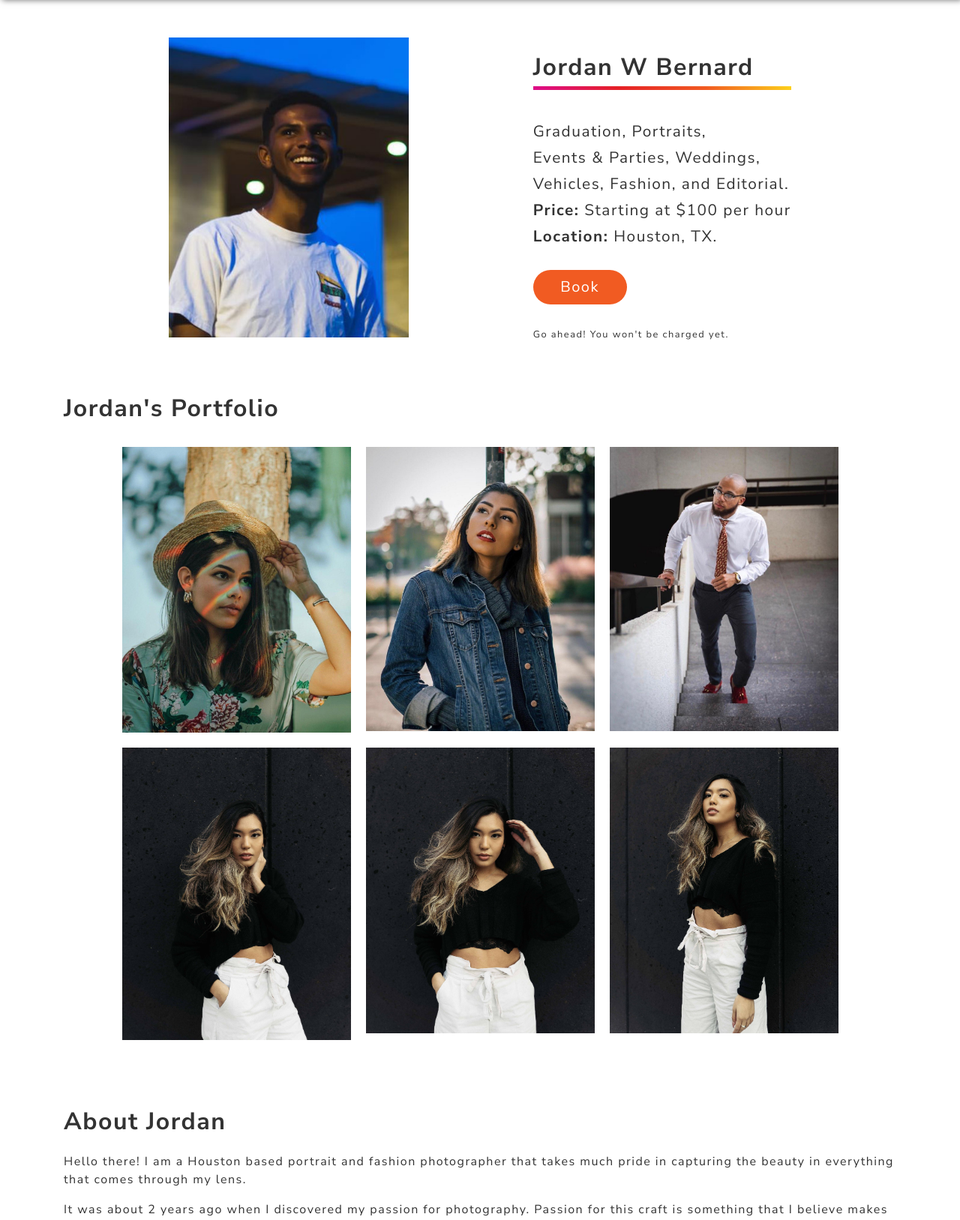
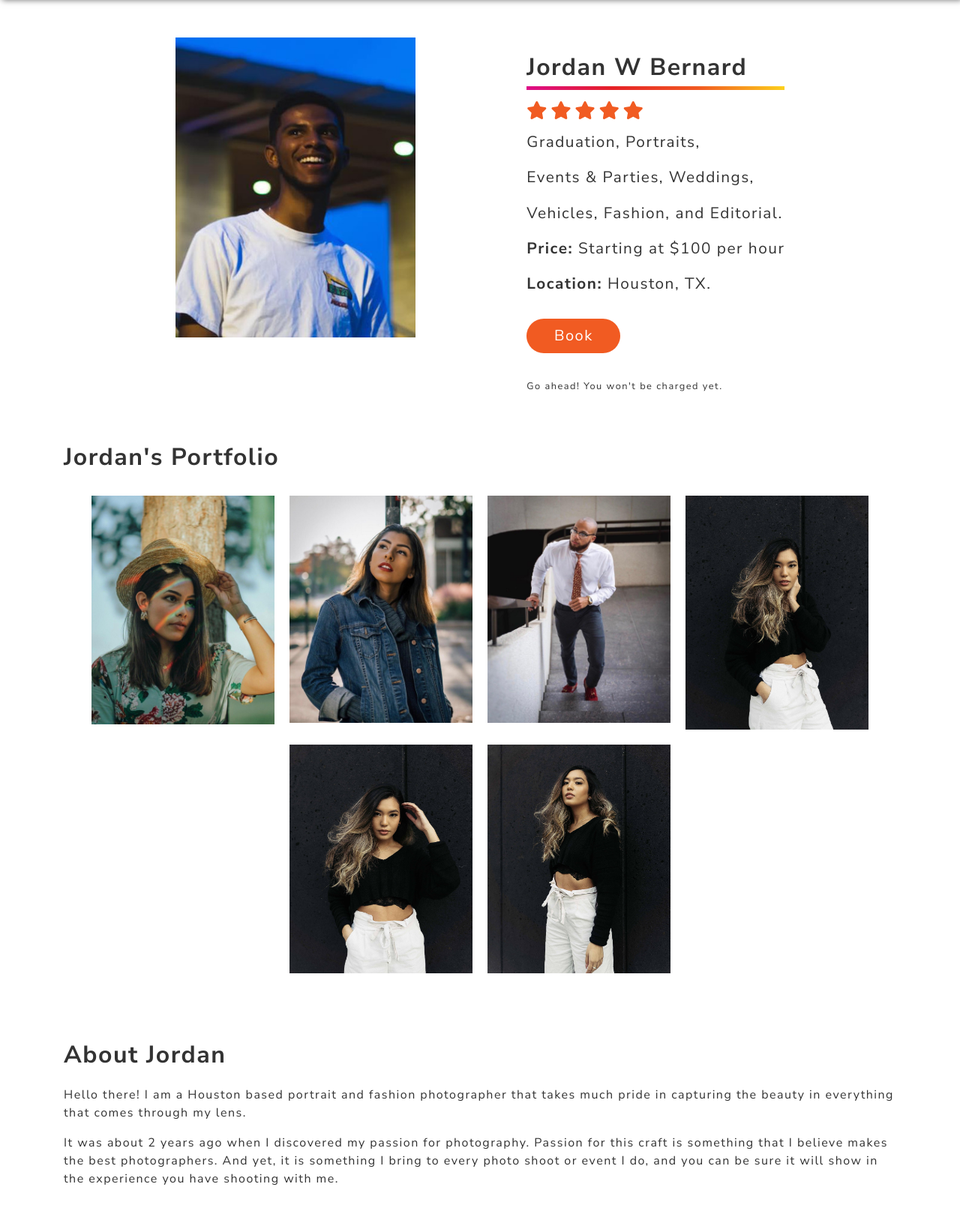
Before and after one commit to nabilahsan/shoot-mvp, a PHP site: page /jordan.html in a window 1280 px wide. Shown: the part 56-1683 px from the top of the page at 75% size. Run offline with PHP 8.4, Linux system fonts and the light colour scheme; some libraries are stand-ins or nearby versions.

Commit message:
stars added to profile
Signed-off-by: nabilahsan <nabilahsan95@gmail.com>

```diff
--- a/bethany.html
+++ b/bethany.html
@@ -135,6 +135,11 @@
             <div id="rates">
                 <h1>Bethany Brewster</h1>
                 <hr id="line">
+                <i class="fas fa-star"></i>
+                <i class="fas fa-star"></i>
+                <i class="fas fa-star"></i>
+                <i class="fas fa-star"></i>
+                <i class="fas fa-star"></i>
                 <p>Portraits and Graduation.</p>
                 <p> <strong>Price:</strong> $60 per session</p>
                 <p> <strong>Location:</strong> Houston, TX.</p>
--- a/jordan.html
+++ b/jordan.html
@@ -135,7 +135,12 @@
             </div>
             <div id="rates">
                 <h1>Jordan W Bernard</h1>
-                <hr id="line">
+                               <hr id="line">
+                <i class="fas fa-star"></i>
+                <i class="fas fa-star"></i>
+                <i class="fas fa-star"></i>
+                <i class="fas fa-star"></i>
+                <i class="fas fa-star"></i>
                 <p>Graduation, Portraits, </p>
                 <p>Events & Parties, Weddings,</p>
                 <p>Vehicles, Fashion, and Editorial.</p>
--- a/resources/css/profile.css
+++ b/resources/css/profile.css
@@ -47,7 +47,6 @@ li {
 #propic img {
     height: 400px;
     width: auto;
-    margin-right: 25px;
 }
 
 #line {
@@ -66,17 +65,19 @@ li {
     justify-content: space-evenly;
 }
 
-#rates {
-    line-height: 10px;
+.fa-star {
+    margin-bottom: 15px;
+    margin-right: -2px;
+    font-size: 24px;
+    color: #F15B22;
 }
 
 #rates p {
     font-size: 1.3em;
-    margin-bottom: 25px;
 }
 
 #line {
-    margin-bottom: 50px;
+    margin-bottom: 15px;
 }
 
 /*Photographer Portfolio*/
@@ -92,7 +93,7 @@ li {
 }
 
 #pics {
-    width: 25%;
+    width: 20%;
     height: auto;
     margin: 10px;
 }
```
Also changed, not shown: monika.html (+6 -1 lines), philip.html (+6 -1 lines), index.html (indentation only).
